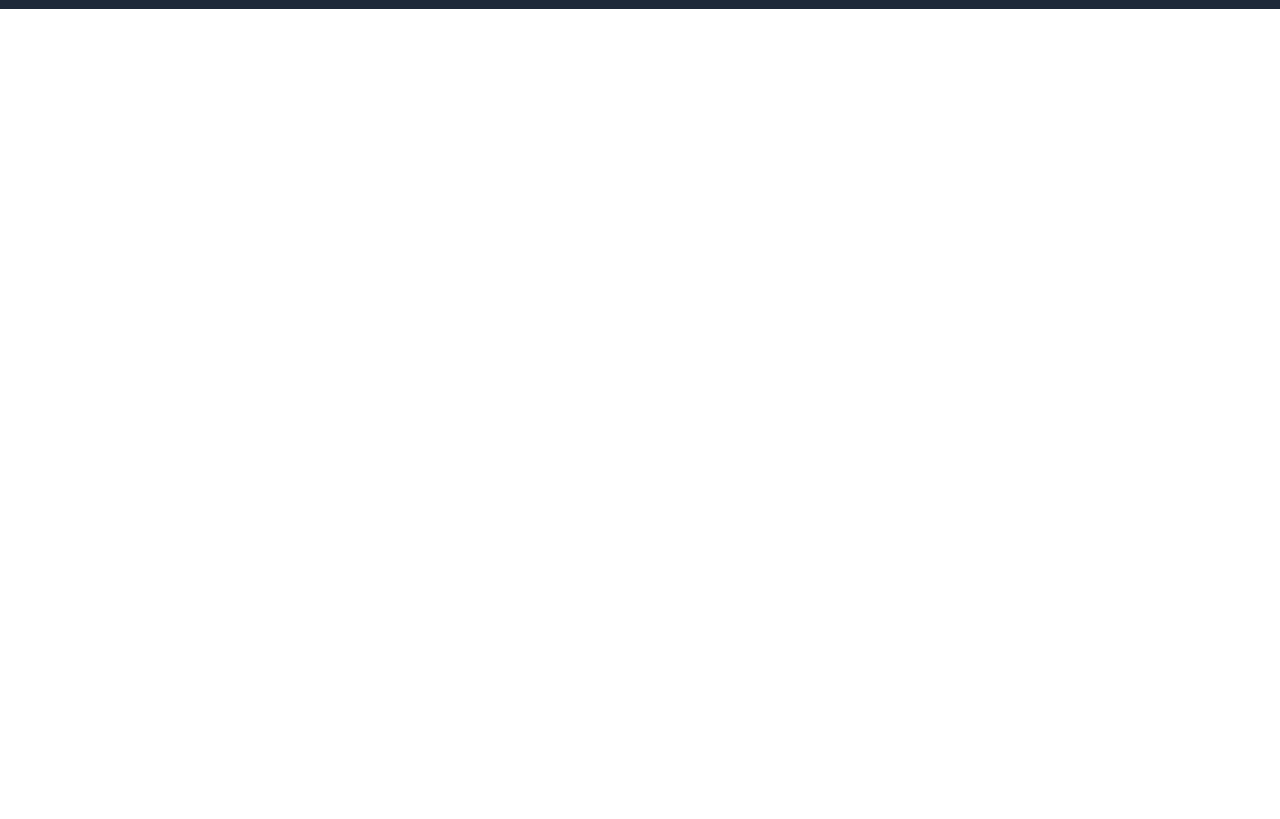
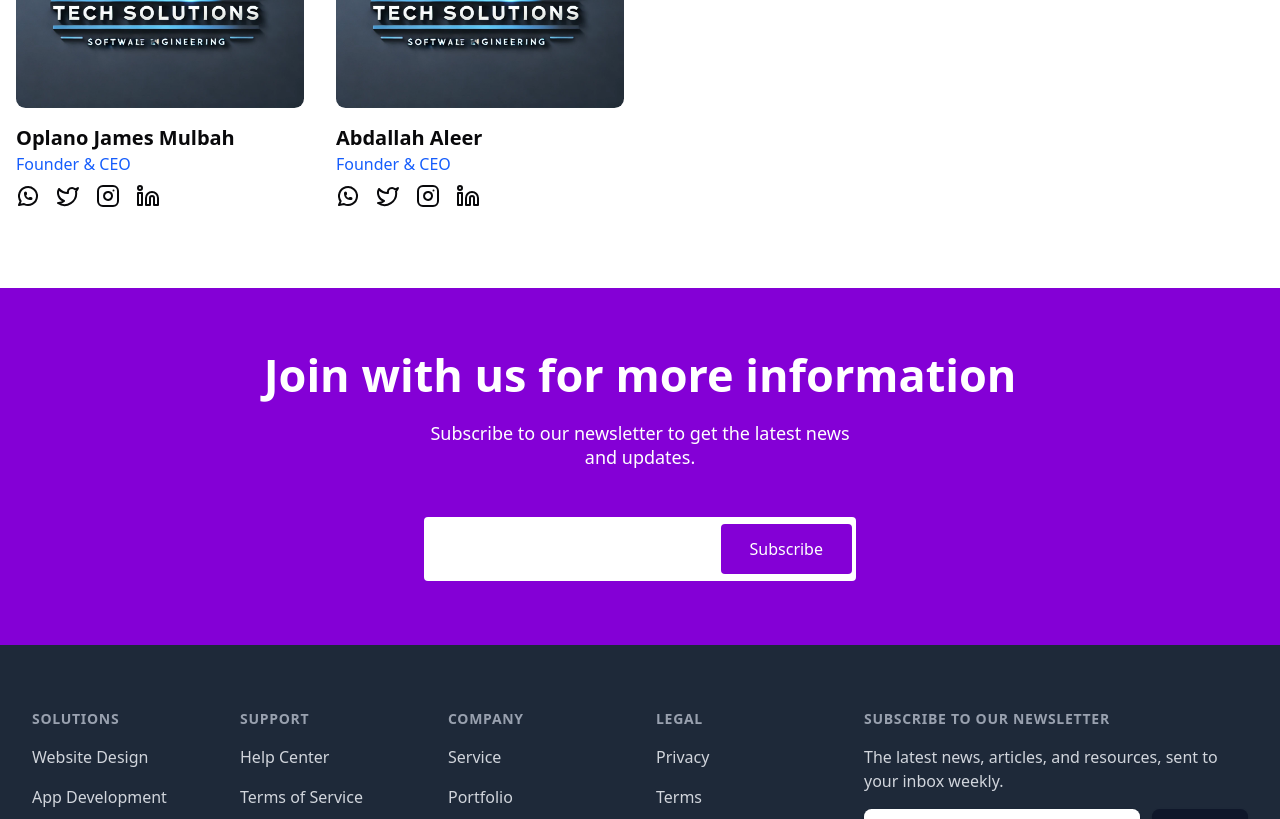
Before and after one commit to mulbahoplanojames/amoa, a Next.js app: page /about in a window 1280 px wide. Shown: the part 2280-3099 px from the top of the page. Before the commit the page ends 2289 px from the top, so only its background shows below. Built offline with nearby package versions, Linux system fonts and the light colour scheme.

Commit message:
Update: Updated the about page, service page, and the following components NewsLetter, CallToAction,

```diff
--- a/src/app/about/page.tsx
+++ b/src/app/about/page.tsx
@@ -1,6 +1,8 @@
 import AboutHero from "@/components/about/AboutHero";
 import AboutStorySection from "@/components/about/AboutStorySection";
+import TeamSection from "@/components/about/TeamSection";
 import ValuesSection from "@/components/about/ValuesSection";
+import NewsLetter from "@/components/NewsLetter";
 
 const AboutPage = () => {
   return (
@@ -8,6 +10,8 @@ const AboutPage = () => {
       <AboutHero />
       <AboutStorySection />
       <ValuesSection />
+      <TeamSection />
+      <NewsLetter />
     </>
   );
 };
--- a/src/app/page.tsx
+++ b/src/app/page.tsx
@@ -14,8 +14,8 @@ const page = () => {
       <Services />
       <WhyChooseUs />
       <Testimonials />
+      <FAQ />
       <NewsLetter />
-      <FAQ />
     </>
   );
 };
--- a/src/app/services/page.tsx
+++ b/src/app/services/page.tsx
@@ -1,3 +1,5 @@
+import CallToAction from "@/components/CallToAction";
+import FAQSection from "@/components/FAQ";
 import Services from "@/components/home/Services";
 import ServiceHero from "@/components/service/ServiceHero";
 import React from "react";
@@ -7,6 +9,8 @@ const ServicesPage = () => {
     <>
       <ServiceHero />
       <Services />
+      <FAQSection />
+      <CallToAction />
     </>
   );
 };
--- /dev/null
+++ b/src/components/CallToAction.tsx
@@ -0,0 +1,36 @@
+import Link from "next/link";
+import React from "react";
+
+const CallToAction = () => {
+  return (
+    <>
+      <section className="py-6 bg-gray-900 text-white">
+        <div className="container mx-auto flex flex-col items-center justify-center p-4 space-y-8 md:p-10 md:px-24 xl:px-48">
+          <h1 className="text-5xl font-bold leading-none text-center">
+            Ready to Start your online Presense or Courses?
+          </h1>
+          <p className="text-xl font-medium text-center md:max-w-xl">
+            Join hundreds of happy customers and start your journey with us, we
+            are ready to help you.
+          </p>
+          <div className="flex md:space-x-8 space-x-5 items-center">
+            <Link
+              href="/contact"
+              className="px-8 py-3 text-lg font-semibold rounded-2xl bg-primary_clr text-white"
+            >
+              Get started
+            </Link>
+            <Link
+              href="/about"
+              className="px-8 py-3 text-lg font-normal border rounded-2xl bg-white text-black"
+            >
+              Learn more
+            </Link>
+          </div>
+        </div>
+      </section>
+    </>
+  );
+};
+
+export default CallToAction;
--- a/src/components/NewsLetter.tsx
+++ b/src/components/NewsLetter.tsx
@@ -1,70 +1,41 @@
 "use client";
 
-import { newsLetterSchema } from "@/Schema/zod-schema";
-import { zodResolver } from "@hookform/resolvers/zod";
-import { useForm } from "react-hook-form";
-import { z } from "zod";
-import { Button } from "@/components/ui/button";
-import {
-  Form,
-  FormControl,
-  FormField,
-  FormItem,
-  FormMessage,
-} from "@/components/ui/form";
-import { Input } from "@/components/ui/input";
-
 const NewsLetter = () => {
-  const form = useForm<z.infer<typeof newsLetterSchema>>({
-    resolver: zodResolver(newsLetterSchema),
-    defaultValues: {
-      email: "",
-    },
-  });
-
-  const onSubmit = (values: z.infer<typeof newsLetterSchema>) => {
-    console.log(values);
-  };
-
   return (
     <>
-      <section className="py-6 md:py-16  dark:text-white">
-        <div className="container mx-auto grid md:grid-cols-2 grid-cols-1 p-4 space-y-8 md:p-10 lg:space-y-0 lg:space-x-12  place-items-center">
-          <div className="flex flex-col space-y-4 text-center lg:text-left">
-            <h1 className="text-5xl font-bold leading-none">
-              Get Latest Updates From Us
-            </h1>
-            <p className="text-lg">
-              Subscribe to our newsletter and stay up-to-date with our latest
-              news and updates.
-            </p>
+      <section className="py-14 md:py-16 bg-primary_clr">
+        <div className="container px-4">
+          <div className="grid grid-cols-12 lg:grid-cols-7 place-items-center text-center text-white">
+            <div className="col-span-12">
+              <h2 className="text-2xl md:text-[45px] leading-none font-bold mb-6">
+                Join with us for more information
+              </h2>
+
+              <div className="grid grid-cols-12 place-items-center">
+                <div className="col-span-12 sm:col-span-6 sm:col-start-4 sm:px-3 md:px-12 lg:px-24">
+                  <p className="text-lg leading-6 mb-12">
+                    Subscribe to our newsletter to get the latest news and
+                    updates.
+                  </p>
+                  <form>
+                    <div className="relative flex flex-wrap items-center justify-between p-2 bg-white rounded w-full">
+                      <input
+                        type="email"
+                        className="min-h-12 leading-10 px-4 w-full"
+                        required
+                        placeholder="Enter Email"
+                      />
+                      <div className="absolute right-1">
+                        <button className="bg-primary_clr hover:bg-opacity-90 text-white border border-primary_clr/80 py-3 px-7 rounded transition font-normal">
+                          Subscribe
+                        </button>
+                      </div>
+                    </div>
+                  </form>
+                </div>
+              </div>
+            </div>
           </div>
-          <Form {...form}>
-            <form
-              onSubmit={form.handleSubmit(onSubmit)}
-              className="space-y-4 w-full"
-            >
-              <FormField
-                control={form.control}
-                name="email"
-                render={({ field }) => (
-                  <FormItem className="w-full">
-                    <FormControl>
-                      <Input
-                        placeholder="Enter your email"
-                        {...field}
-                        className="py-5"
-                      />
-                    </FormControl>
-                    <FormMessage />
-                  </FormItem>
-                )}
-              />
-              <Button type="submit" className="w-full">
-                Submit
-              </Button>
-            </form>
-          </Form>
         </div>
       </section>
     </>
--- a/src/components/about/TeamSection.tsx
+++ b/src/components/about/TeamSection.tsx
@@ -1,7 +1,9 @@
 "use client";
+import { team } from "@/data/team";
 import { motion } from "framer-motion";
 import { useInView } from "framer-motion";
 import Image from "next/image";
+import Link from "next/link";
 import { useRef } from "react";
 
 // Animation variants
@@ -28,40 +30,13 @@ export default function TeamSection() {
   const ref = useRef(null);
   const isInView = useInView(ref, { once: true, amount: 0.2 });
 
-  const team = [
-    {
-      name: "Alex Morgan",
-      role: "Founder & CEO",
-      bio: "Former professional athlete with a passion for innovation and quality sportswear.",
-      image: "/placeholder.svg?height=400&width=400&text=CEO",
-    },
-    {
-      name: "Sarah Chen",
-      role: "Head of Design",
-      bio: "Award-winning designer with over 15 years of experience in sportswear design.",
-      image: "/placeholder.svg?height=400&width=400&text=Designer",
-    },
-    {
-      name: "James Wilson",
-      role: "Product Director",
-      bio: "Sports scientist turned product expert, focused on performance and comfort.",
-      image: "/placeholder.svg?height=400&width=400&text=Product",
-    },
-    {
-      name: "Maria Rodriguez",
-      role: "Marketing Lead",
-      bio: "Digital marketing specialist with a background in sports journalism.",
-      image: "/placeholder.svg?height=400&width=400&text=Marketing",
-    },
-  ];
-
   return (
     <section className="py-20 bg-white">
       <div className="container mx-auto px-4">
-        <div className="max-w-3xl mx-auto text-center mb-16">
+        <div className="max-w-3xl mx-auto text-center mb-12">
           <h2 className="text-3xl font-bold mb-4">Meet Our Team</h2>
           <p className="text-lg text-gray-600">
-            The passionate people behind Newcasa Global
+            The passionate people behind AMOA
           </p>
         </div>
 
@@ -90,6 +65,19 @@ export default function TeamSection() {
               </div>
               <h3 className="text-xl font-bold">{member.name}</h3>
               <p className="text-blue-600">{member.role}</p>
+              <div className="flex space-x-4 mt-2">
+                {member?.socials?.map((social, socialIndex) => (
+                  <Link
+                    key={socialIndex}
+                    href={social.link}
+                    target="_blank"
+                    rel="noopener noreferrer"
+                    className="hover:text-purple-800"
+                  >
+                    {social.icon}
+                  </Link>
+                ))}
+              </div>
             </motion.div>
           ))}
         </motion.div>
--- a/src/components/service/ServiceHero.tsx
+++ b/src/components/service/ServiceHero.tsx
@@ -10,7 +10,8 @@ const ServiceHero = () => {
         </h1>
         <p className="mt-6 mb-8 text-base md:text-lg sm:mb-6 xl:max-w-3xl dark:text-gray-50">
           From custom websites to powerful applications, AMOA Tech delivers
-          cutting-edge solutions tailored to your business needs.
+          cutting-edge solutions tailored to your business needs and
+          professional courses to enhance your skills.
         </p>
         <div className="flex justify-center md:gap-0 gap-x-4">
           <Link
--- a/src/data/nav-data.ts
+++ b/src/data/nav-data.ts
@@ -18,6 +18,6 @@ export const navLinks = [
 
   {
     label: "Blogs",
-    path: "/blogs",
+    path: "/#",
   },
 ];
--- /dev/null
+++ b/src/data/team.tsx
@@ -0,0 +1,60 @@
+import { Instagram, Linkedin, Twitter } from "lucide-react";
+import { IconBrandWhatsapp } from "@tabler/icons-react";
+export const team = [
+  {
+    name: "Oplano James Mulbah",
+    role: "Founder & CEO",
+    bio: "Tech-savvy entrepreneur with a background in software development.",
+    image: "/logo.webp",
+    socials: [
+      {
+        name: "WhatsApp",
+        link: "https://wa.me/+250791676207",
+        icon: <IconBrandWhatsapp className="h-6 w-6" />,
+      },
+      {
+        name: "Twitter",
+        link: "https://twitter.com/OplanoJames",
+        icon: <Twitter className="h-6 w-6" />,
+      },
+      {
+        name: "Instagram",
+        link: "https://www.instagram.com/oplanomulbah/",
+        icon: <Instagram className="h-6 w-6" />,
+      },
+      {
+        name: "LinkedIn",
+        link: "https://www.facebook.com/profile.php?id=100090325000255",
+        icon: <Linkedin className="h-6 w-6" />,
+      },
+    ],
+  },
+  {
+    name: "Abdallah Aleer",
+    role: "Founder & CEO",
+    bio: "Tech-savvy entrepreneur with a background in software development.",
+    image: "/logo.webp",
+    socials: [
+      {
+        name: "WhatsApp",
+        link: "https://wa.me/+250792574452",
+        icon: <IconBrandWhatsapp className="h-6 w-6" />,
+      },
+      {
+        name: "Twitter",
+        link: "https://twitter.com/abdallah",
+        icon: <Twitter className="h-6 w-6" />,
+      },
+      {
+        name: "Instagram",
+        link: "https://www.instagram.com/abdallah/",
+        icon: <Instagram className="h-6 w-6" />,
+      },
+      {
+        name: "LinkedIn",
+        link: "https://www.facebook.com/profile.php?id=100090325000255",
+        icon: <Linkedin className="h-6 w-6" />,
+      },
+    ],
+  },
+];
```
